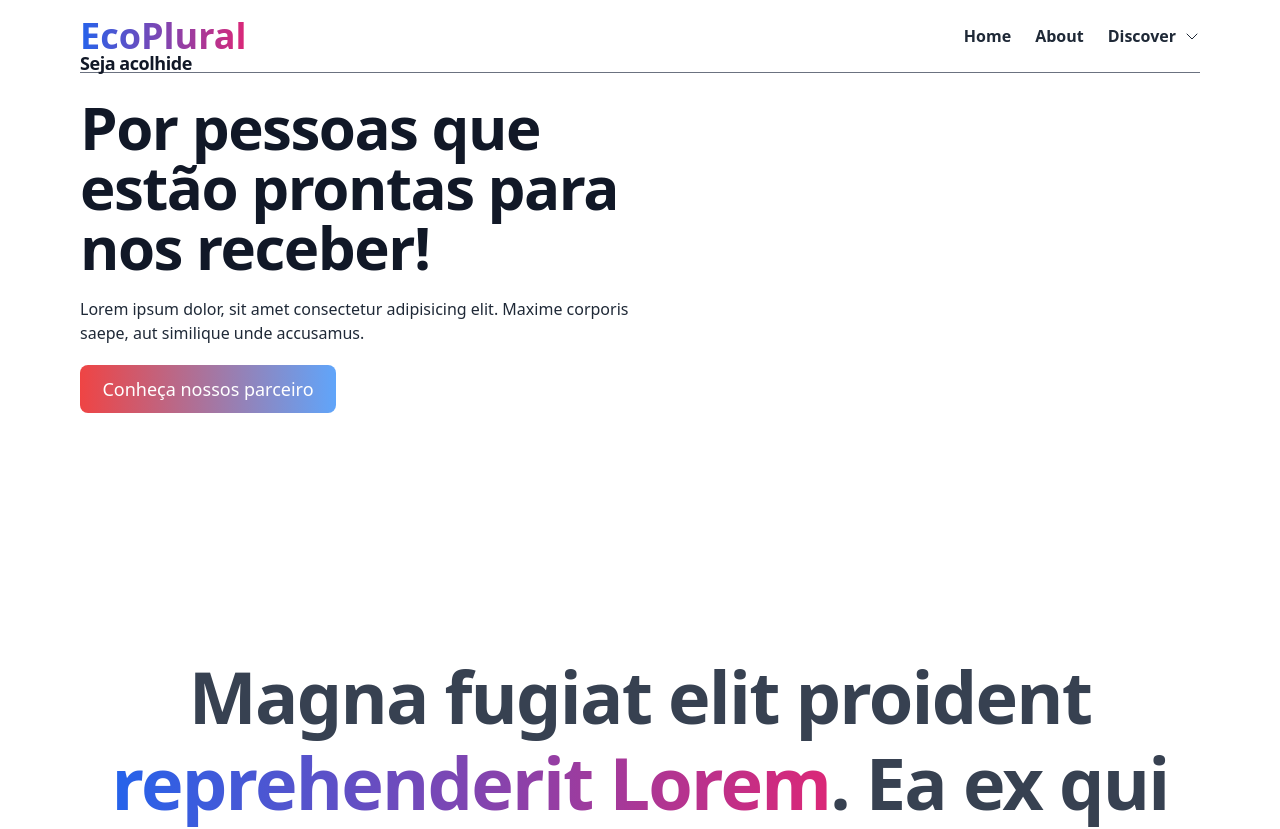
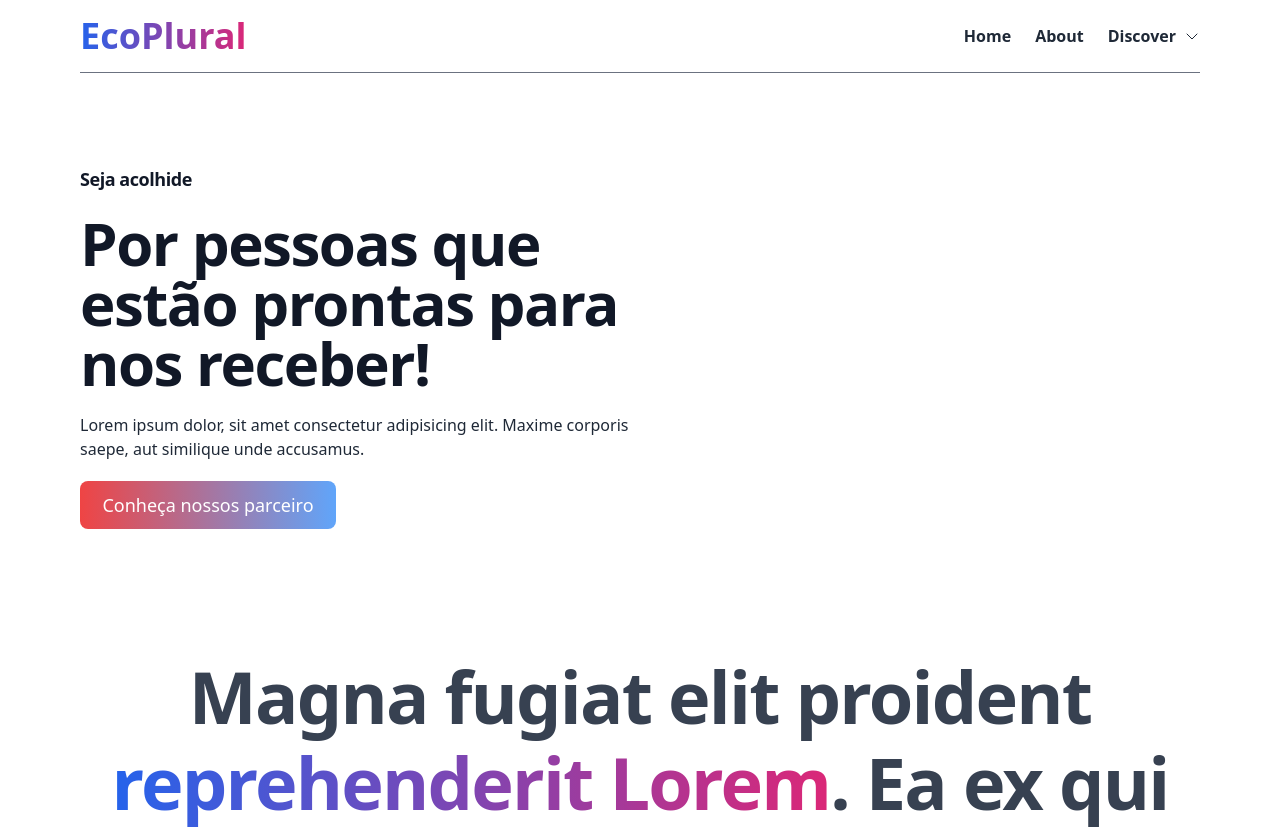
Before and after one commit to ngrpedro/nextapp, a Next.js app: page / in a window 1280 px wide. Shown: the top 829 px of the page. Built offline with nearby package versions, Linux system fonts and the light colour scheme.

Commit message:
style:: better progress bar

```diff
--- a/src/pages/index.tsx
+++ b/src/pages/index.tsx
@@ -23,8 +23,8 @@ const Home = ({ users }: Props) => {
         <section className="grid grid-cols-1 lg:grid-cols-2 items-center justify-center lg:-mt-10">
           <div
             className="flex flex-col items-center justify-center text-center lg:text-left lg:items-start
-                          lg:justify-start gap-5 mt-8 lg:mt-0
-                          max-w-[717px] m-auto"
+                          lg:justify-start gap-5 mt-8
+                          max-w-[717px] mx-auto"
           >
             <h3 className="text-lg tracking-tight font-extrabold text-gray-900">
               Seja acolhide
--- a/src/pages/partners/[id].tsx
+++ b/src/pages/partners/[id].tsx
@@ -28,7 +28,11 @@ const Profile = () => {
   }, []);
 
   if (partner === undefined) {
-    return "loading...";
+    return (
+      <div className="w-full h-screen flex items-center justify-center">
+        <progress className="progress progress-info w-56"></progress>
+      </div>
+    );
   }
   return (
     <div>
```
